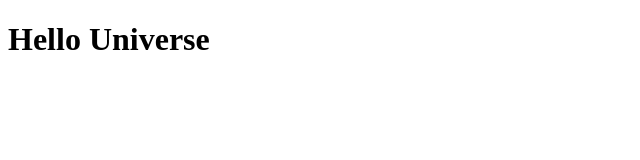
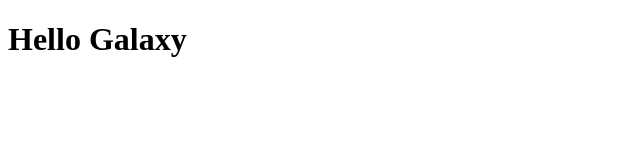
Before and after one commit to naoya5/next-tutrial-db, a Next.js app: page / in a window 1280 px wide. Shown: the top 160 px of the page, without its empty margins (0-640 px from the left). Built offline with nearby package versions, Linux system fonts and the light colour scheme.

Commit message:
Hello UniverseをHello Galaxyに変更

```diff
--- a/src/app/page.tsx
+++ b/src/app/page.tsx
@@ -5,7 +5,7 @@
     <main>
       <div className="flex justify-center items-center h-screen">
         <div className="flex flex-col items-center">
-          <h1 className="text-2xl font-bold">Hello Universe</h1>
+          <h1 className="text-2xl font-bold">Hello Galaxy</h1>
         </div>
       </div>
     </main>
```
